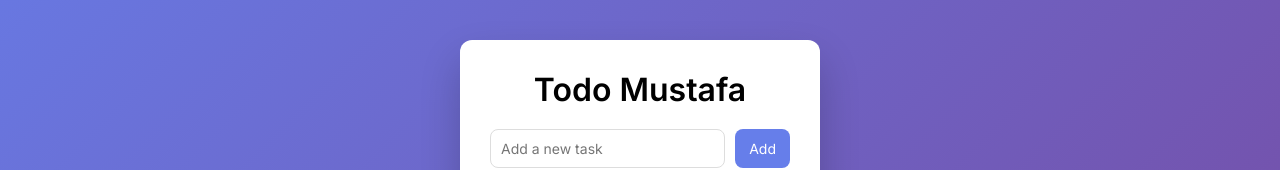
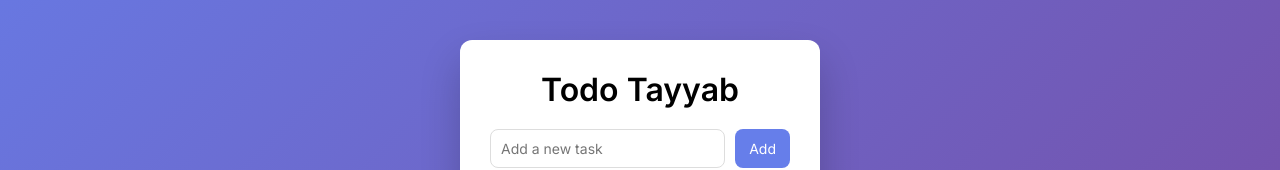
Before and after one commit to daany786/todo-devops, a website: page public/index.html in a window 1280 px wide. Shown: the part 271-441 px from the top of the page. Drawn offline with Linux system fonts and the light colour scheme; no server answers.

Commit message:
tayyab is editing now

```diff
--- a/public/index.html
+++ b/public/index.html
@@ -97,7 +97,7 @@
 <body>
 
   <div class="card">
-    <h1>Todo Mustafa
+    <h1>Todo Tayyab
     </h1>
 
     <div class="input-group">
```
